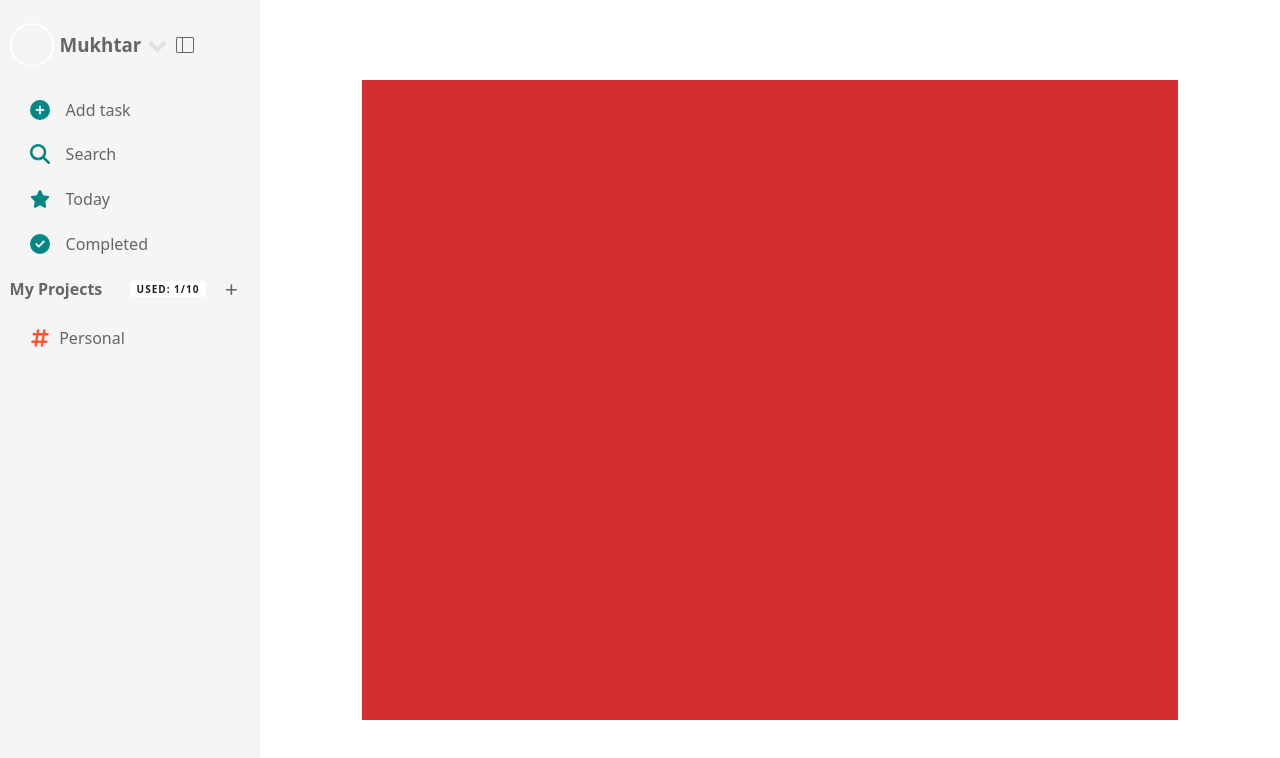
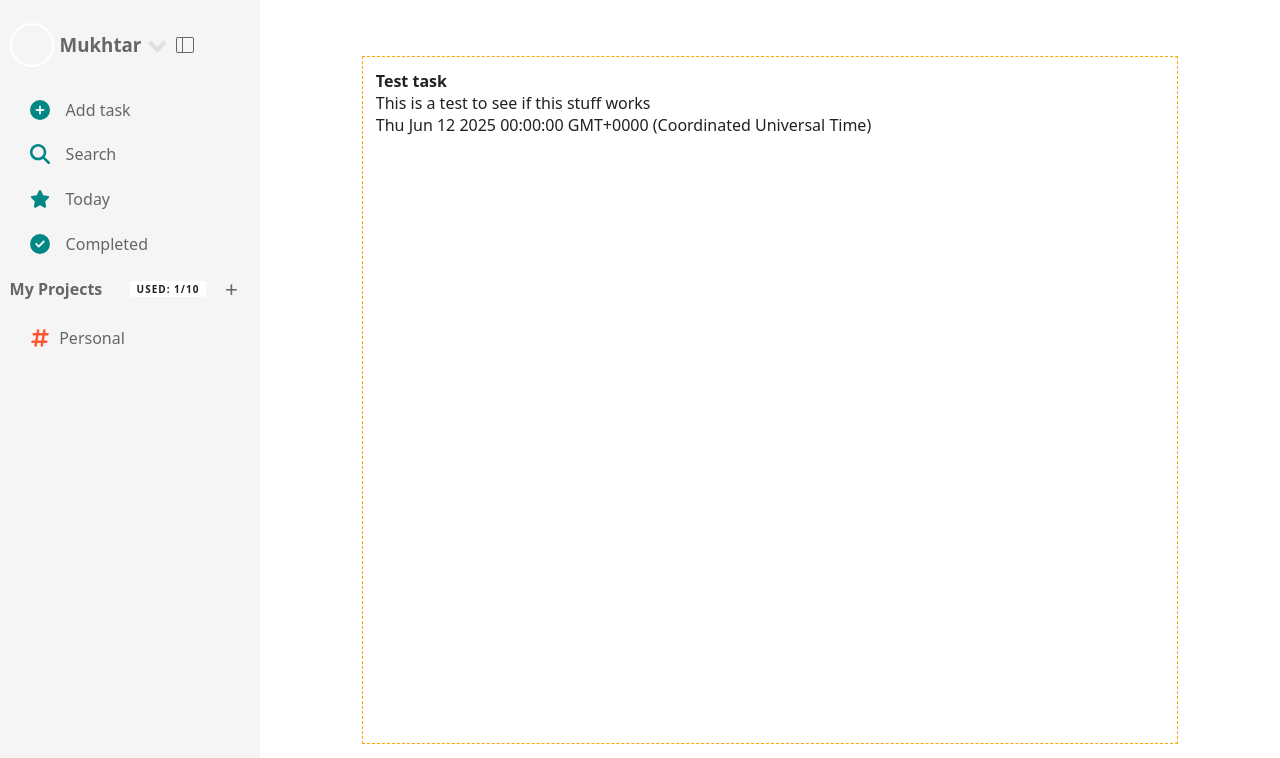
Before and after one commit to muktarkabir/todo-list, a website built with webpack: page src/template.html in a window 1280 px wide. Built offline with nearby package versions, Linux system fonts and the light colour scheme.

Commit message:
Add method to return task tiles

```diff
--- a/src/index.js
+++ b/src/index.js
@@ -2,21 +2,22 @@ import "./global-styles.css";
 import "./styles/dialogs.css";
 import "./styles/side-bar.css";
 import "./styles/main-content.css";
-
 import { Project } from "./models/project";
-import { Task } from "./models/task";
-
+import { Task } from "./models/task.js";
 import { renderProjects } from "./modules/utilities";
+import { taskTile } from "./modules/utilities.js";
 
 export const projects = [new Project("Personal")];
 
-console.log(projects[0].title);
-projects[0].addMultipleTasks([
-  new Task({
-    title: "Do the dishes",
-    description: "Thoroughly wash and dry the plates.",
-    dueDate: new Date("06-06-2025"),
-  }),
-]);
+let task = new Task({
+  title: "Test task",
+  description: "This is a test to see if this stuff works",
+  dueDate: new Date("2025-06-12"),
+  isDone: true,
+});
+
+let tile = taskTile(task);
+
+document.querySelector("#content").append(tile);
 
 renderProjects();
--- a/src/modules/utilities.js
+++ b/src/modules/utilities.js
@@ -63,11 +63,28 @@ export const viewProject = (project) => {
   heading.textContent = project.title;
   project.allTasks.forEach((task, index) => {
     const renderedTask = createElement({ tagName: "li" });
-    renderedTask.textContent = task.title + "::::" + task.description + task.dueDate.getDate();
+    renderedTask.textContent =
+      task.title + "::::" + task.description + task.dueDate.getDate();
     tasks.append(renderedTask);
   });
   container.append(heading, tasks);
 
+  return container;
+};
+
+export const taskTile = (task) => {
+  const { title, description, dueDate, isDone } = task;
+  const container = createElement({ tagName: "div" });
+  const heading = createElement({ tagName: "h4" });
+  const details = createElement({ tagName: "p" });
+  const dateDisplay = createElement({ tagName: "p" });
+  const checkBox = createElement({ tagName: "checkbox" });
+  heading.textContent = title;
+  details.textContent = description;
+  dateDisplay.textContent = dueDate;
+  checkBox.isChecked = isDone;
+
+  container.append(heading, details, dateDisplay, checkBox);
   return container;
 };
 
--- a/src/styles/main-content.css
+++ b/src/styles/main-content.css
@@ -1,7 +1,8 @@
 @import "../global-styles.css";
 
 #content {
-  background-color: var(--prio-urgent);
   width: 80%;
-  height: 80%;
+  height: 86%;
+  border: 1px dashed orange;
+  padding: .8rem;
 }
```
